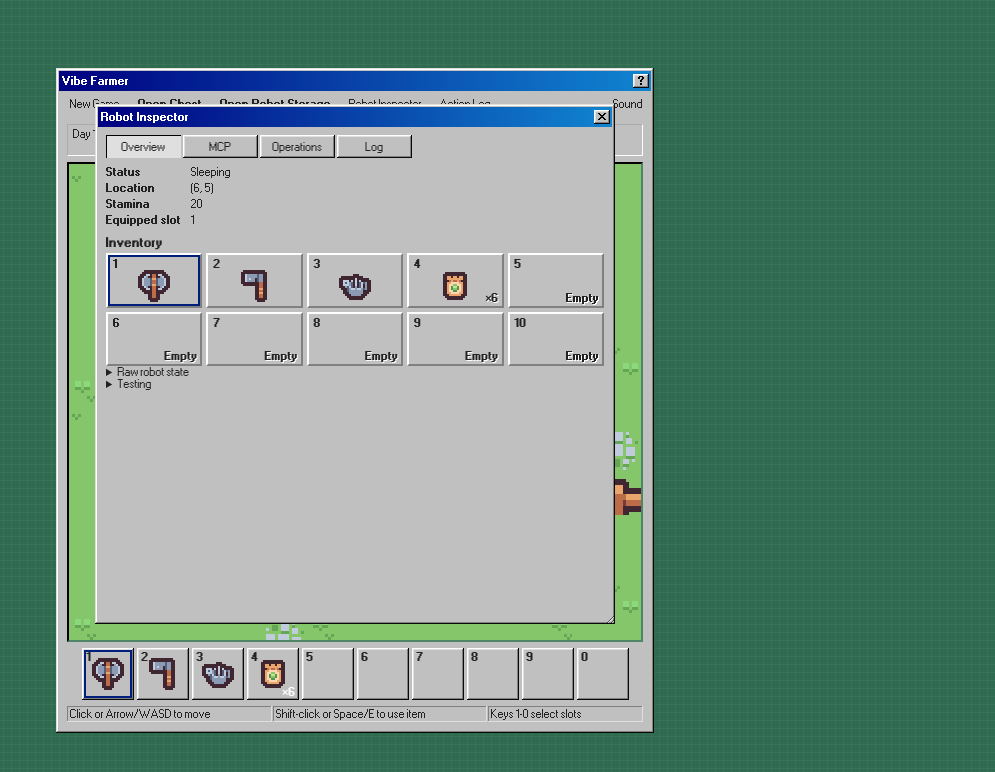
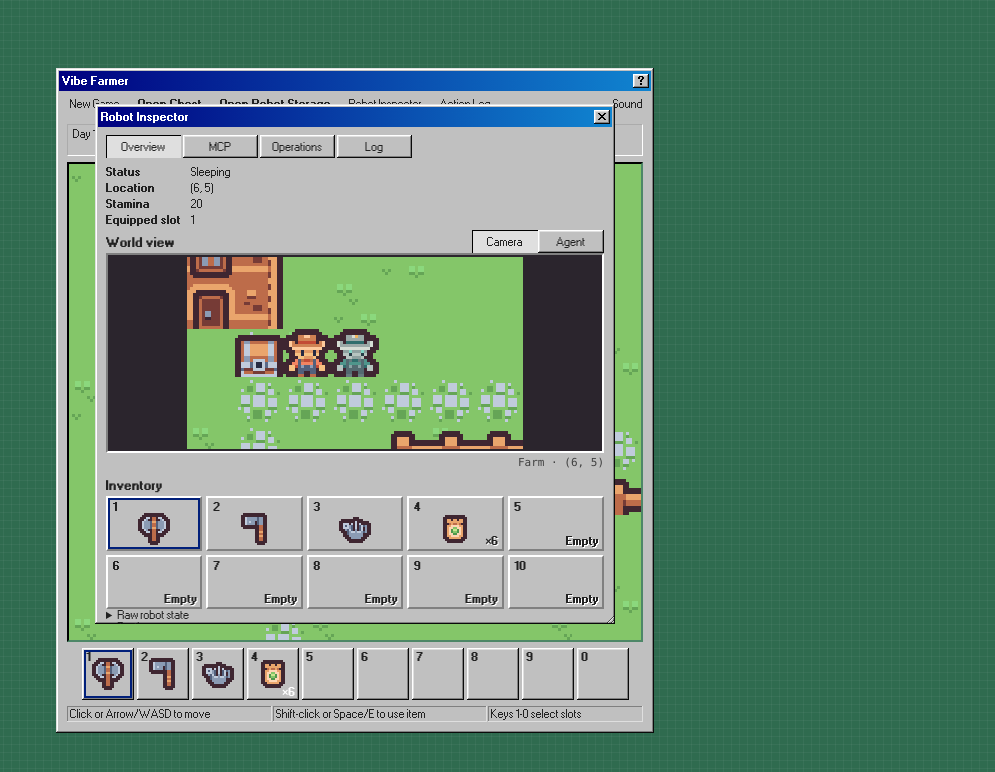
Before and after one commit to HanClinto/VibeFarmer, a website with bundled scripts: page index.html in a window 1280 px wide. Both pictures are taken after a click on the button "Robot Inspector". Shown: the whole page, without its empty margins (285-1280 px from the left). Built offline with nearby package versions, Linux system fonts and the light colour scheme.

Commit message:
Add Robot Inspector world views

```diff
--- a/index.html
+++ b/index.html
@@ -114,6 +114,18 @@
           <section role="tabpanel" id="inspector-panel-overview" aria-labelledby="inspector-tab-overview" data-inspector-panel="overview">
             <div class="robot-overview">
               <dl id="inspector-robot-summary" class="robot-summary"></dl>
+              <div class="robot-view-heading">
+                <h3>World view</h3>
+                <div class="robot-view-modes" role="group" aria-label="Robot world view">
+                  <button type="button" data-robot-view="camera" aria-pressed="true">Camera</button>
+                  <button type="button" data-robot-view="agent" aria-pressed="false">Agent</button>
+                </div>
+              </div>
+              <div class="robot-view-frame">
+                <canvas id="inspector-robot-camera" width="336" height="192" aria-label="Camera centered on the robot"></canvas>
+                <pre id="inspector-robot-agent-view" aria-label="World returned by inspect game" hidden></pre>
+              </div>
+              <p id="inspector-robot-view-status" class="robot-view-status"></p>
               <h3>Inventory</h3>
               <div id="inspector-robot-inventory" class="robot-inventory" role="list" aria-label="Robot inventory"></div>
               <details>
--- a/src/adapters/browser/inspector.js
+++ b/src/adapters/browser/inspector.js
@@ -1,8 +1,13 @@
 import { renderCollapsibleLog } from "./collapsible-log.js";
 import { renderJson } from "./json-view.js";
+import { renderGame } from "./renderer.js";
 
 function formatted(value) {
   return JSON.stringify(value, null, 2);
+}
+
+function mapLabel(mapId) {
+  return mapId === "farmhouse" ? "Farmhouse" : mapId === "farm" ? "Farm" : mapId;
 }
 
 function sampleInput(tool) {
@@ -65,12 +70,18 @@ export function createInspector({
   invocationLog,
   webMcpSupported,
   sprites,
+  getTickProgress = () => 1,
+  inspectRobot,
 }) {
   const tabButtons = [...root.querySelectorAll("button[data-inspector-tab]")];
   const panels = [...root.querySelectorAll("[data-inspector-panel]")];
   const overview = root.querySelector("#inspector-overview");
   const robotSummary = root.querySelector("#inspector-robot-summary");
   const robotInventory = root.querySelector("#inspector-robot-inventory");
+  const robotCamera = root.querySelector("#inspector-robot-camera");
+  const robotAgentView = root.querySelector("#inspector-robot-agent-view");
+  const robotViewStatus = root.querySelector("#inspector-robot-view-status");
+  const robotViewButtons = [...root.querySelectorAll("button[data-robot-view]")];
   const toolSelect = root.querySelector("#inspector-tool-select");
   const toolDescription = root.querySelector("#inspector-tool-description");
   const toolSchema = root.querySelector("#inspector-tool-schema");
@@ -84,6 +95,7 @@ export function createInspector({
   let activeTab = "overview";
   let activeAbortController = null;
   let renderSignature = null;
+  let robotViewMode = "camera";
 
   toolSelect.replaceChildren(...tools.map((tool) => {
     const option = document.createElement("option");
@@ -115,9 +127,36 @@ export function createInspector({
     refresh(true);
   }
 
+  function selectRobotView(mode) {
+    robotViewMode = mode;
+    robotCamera.hidden = mode !== "camera";
+    robotAgentView.hidden = mode !== "agent";
+    for (const button of robotViewButtons) {
+      button.setAttribute("aria-pressed", String(button.dataset.robotView === mode));
+    }
+    refresh(true);
+  }
+
+  function renderRobotView(state) {
+    const robot = state.world.entities.robot;
+    if (robotViewMode === "camera") {
+      renderGame(robotCamera.getContext("2d"), state, {
+        tickProgress: getTickProgress(),
+        sprites,
+        focusActorId: "robot",
+      });
+      robotViewStatus.textContent = `${mapLabel(robot.mapId)} · (${robot.position.x}, ${robot.position.y})`;
+      return;
+    }
+    const observation = inspectRobot();
+    robotAgentView.textContent = observation.view.ascii;
+    robotViewStatus.textContent = `${mapLabel(observation.map.id)} · radius ${observation.view.radius}`;
+  }
+
   function refresh(force = false) {
     if (root.hidden) return;
     const state = controller.getSnapshot();
+    if (activeTab === "overview" && robotViewMode === "camera") renderRobotView(state);
     const nextSignature = activeTab === "log"
       ? `log:${invocationLog.length}:${invocationLog.at(-1)?.status ?? ""}`
       : `${activeTab}:${state.tick}:${state.history.length}`;
@@ -126,6 +165,7 @@ export function createInspector({
 
     if (activeTab === "overview") {
       const view = robotOverview(state);
+      if (robotViewMode === "agent") renderRobotView(state);
       const summaryFields = [
         ["Status", view.status],
         ["Location", view.location],
@@ -203,6 +243,9 @@ export function createInspector({
       target.focus();
     });
   }
+  for (const button of robotViewButtons) {
+    button.addEventListener("click", () => selectRobotView(button.dataset.robotView));
+  }
   toolSelect.addEventListener("change", renderTool);
 
   invokeButton.addEventListener("click", async () => {
@@ -237,6 +280,7 @@ export function createInspector({
 
   cancelButton.addEventListener("click", () => activeAbortController?.abort());
   renderTool();
+  selectRobotView("camera");
   selectTab("overview");
 
   return {
--- a/src/adapters/browser/main.js
+++ b/src/adapters/browser/main.js
@@ -28,6 +28,7 @@ import { actionForCanvasClick } from "./pointer-controls.js";
 import { marketListings, marketStateSignature } from "./market.js";
 import { createGameAudio } from "./audio.js";
 import { registerWebMcp } from "../webmcp/adapter.js";
+import { inspectGame } from "../webmcp/tools.js";
 
 const canvas = document.querySelector("#game-canvas");
 const context = canvas.getContext("2d");
@@ -234,6 +235,8 @@ registerWebMcp(document.modelContext, controller, {
     invocationLog,
     webMcpSupported: supported,
     sprites,
+    getTickProgress: () => tickProgress,
+    inspectRobot: () => inspectGame(controller),
   });
 });
 
--- a/src/adapters/browser/renderer.js
+++ b/src/adapters/browser/renderer.js
@@ -308,6 +308,7 @@ export function renderGame(
     sprites = null,
     openEntityIds = new Set(),
     hoverTarget = null,
+    focusActorId = "player",
   } = {},
 ) {
   const scale = RENDER_TILE_SIZE;
@@ -315,15 +316,16 @@ export function renderGame(
   context.clearRect(0, 0, context.canvas.width, context.canvas.height);
   context.fillStyle = COLORS.mapBackdrop;
   context.fillRect(0, 0, context.canvas.width, context.canvas.height);
-  const playerPosition = getActorRenderPosition(
-    state.world.entities.player,
+  const focusActor = state.world.entities[focusActorId];
+  const focusPosition = getActorRenderPosition(
+    focusActor,
     state.tick,
     tickProgress,
   );
-  const currentMapId = state.world.entities.player.mapId;
+  const currentMapId = focusActor.mapId;
   const currentMap = getWorldMap(state.world, currentMapId);
   const camera = computeCamera({
-    focus: playerPosition,
+    focus: focusPosition,
     worldWidth: currentMap.width,
     worldHeight: currentMap.height,
     viewportWidth: context.canvas.width,
@@ -365,6 +367,7 @@ export function renderGame(
     }
   }
 
+  if (state.world.entities.player.mapId === currentMapId) {
     drawActor(context, state.world.entities.player, scale, state.tick, tickProgress, sprites);
     drawWorkFeedback(
       context,
@@ -373,6 +376,7 @@ export function renderGame(
       scale,
       sprites,
     );
+  }
   if (state.world.entities.robot.mapId === currentMapId) {
     drawActor(context, state.world.entities.robot, scale, state.tick, tickProgress, sprites);
     drawWorkFeedback(
@@ -386,7 +390,7 @@ export function renderGame(
   drawTileFeedback(
     context,
     scale,
-    operationPreview(state, "player"),
+    operationPreview(state, focusActorId),
     hoverTarget,
     currentMapId,
   );
--- a/styles/game.css
+++ b/styles/game.css
@@ -571,6 +571,70 @@ canvas {
   letter-spacing: 0;
 }
 
+.robot-view-heading {
+  display: flex;
+  align-items: end;
+  justify-content: space-between;
+  gap: 8px;
+}
+
+.robot-view-modes {
+  display: flex;
+}
+
+.robot-view-modes button {
+  min-width: 66px;
+}
+
+.robot-view-modes button[aria-pressed="true"] {
+  border-color: #808080 #fff #fff #808080;
+  background: #dfdfdf;
+  box-shadow: inset 1px 1px #000;
+}
+
+.robot-view-frame {
+  display: grid;
+  min-height: 196px;
+  place-items: center;
+  padding: 2px;
+  overflow: hidden;
+  border: 2px solid;
+  border-color: #808080 #fff #fff #808080;
+  background: #2b252d;
+}
+
+#inspector-robot-camera {
+  display: block;
+  width: min(336px, 100%);
+  height: auto;
+  aspect-ratio: 7 / 4;
+  image-rendering: pixelated;
+}
+
+#inspector-robot-agent-view {
+  width: 100%;
+  height: 192px;
+  max-height: none;
+  margin: 0;
+  padding: 8px;
+  overflow: auto;
+  color: #d8f3dc;
+  background: #17231b;
+  white-space: pre;
+  overflow-wrap: normal;
+}
+
+.robot-view-frame > [hidden] {
+  display: none !important;
+}
+
+.robot-view-status {
+  margin: 3px 0 0;
+  color: #404040;
+  font-family: ui-monospace, "SFMono-Regular", Menlo, Consolas, "Liberation Mono", monospace;
+  text-align: right;
+}
+
 .robot-summary {
   display: grid;
   grid-template-columns: max-content minmax(0, 1fr);
```
Also changed, not shown: test/animation.test.js (+33 -0 lines), test/build-site.test.js (+8 -0 lines), README.md. Lines whose indentation alone changed are shown as unchanged.
